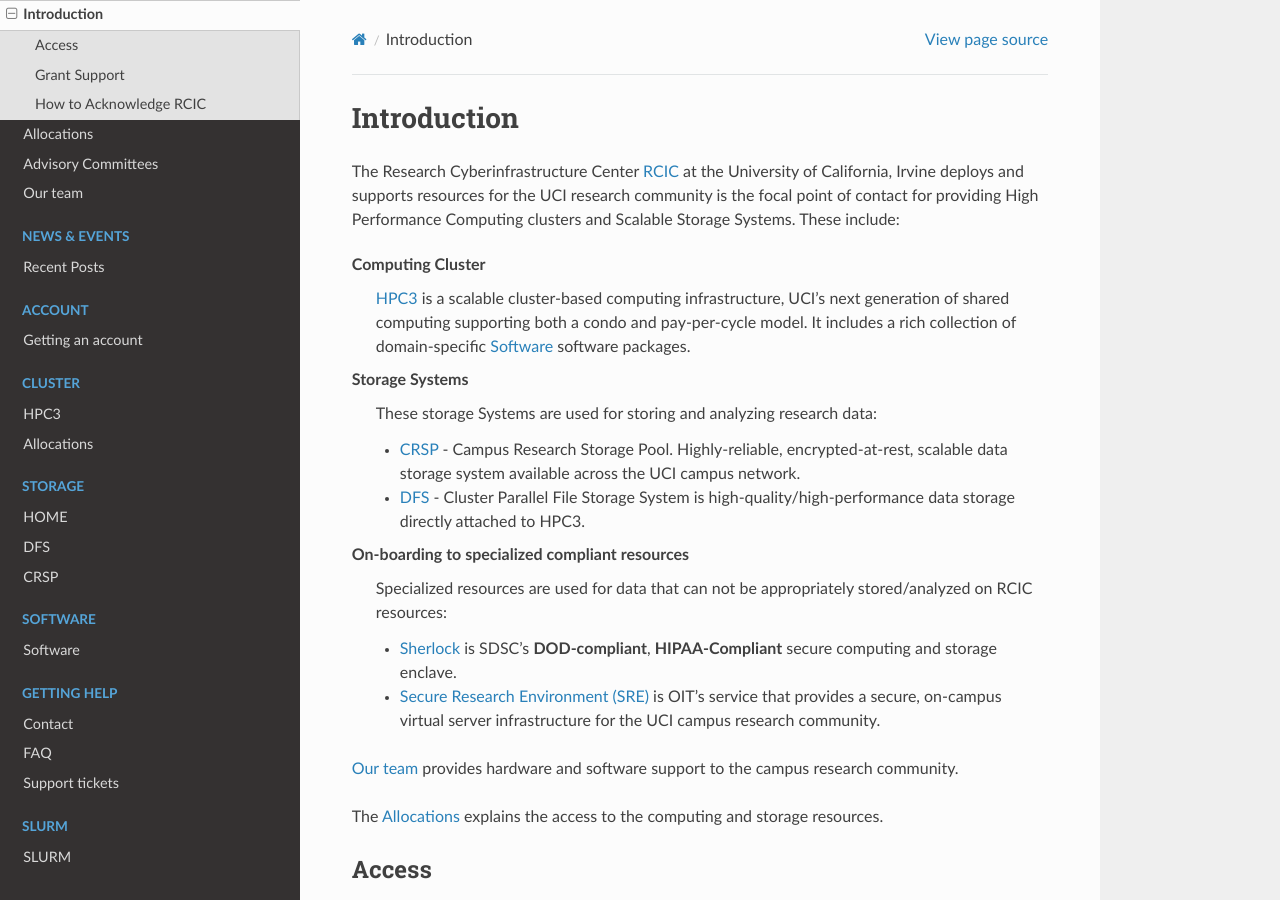
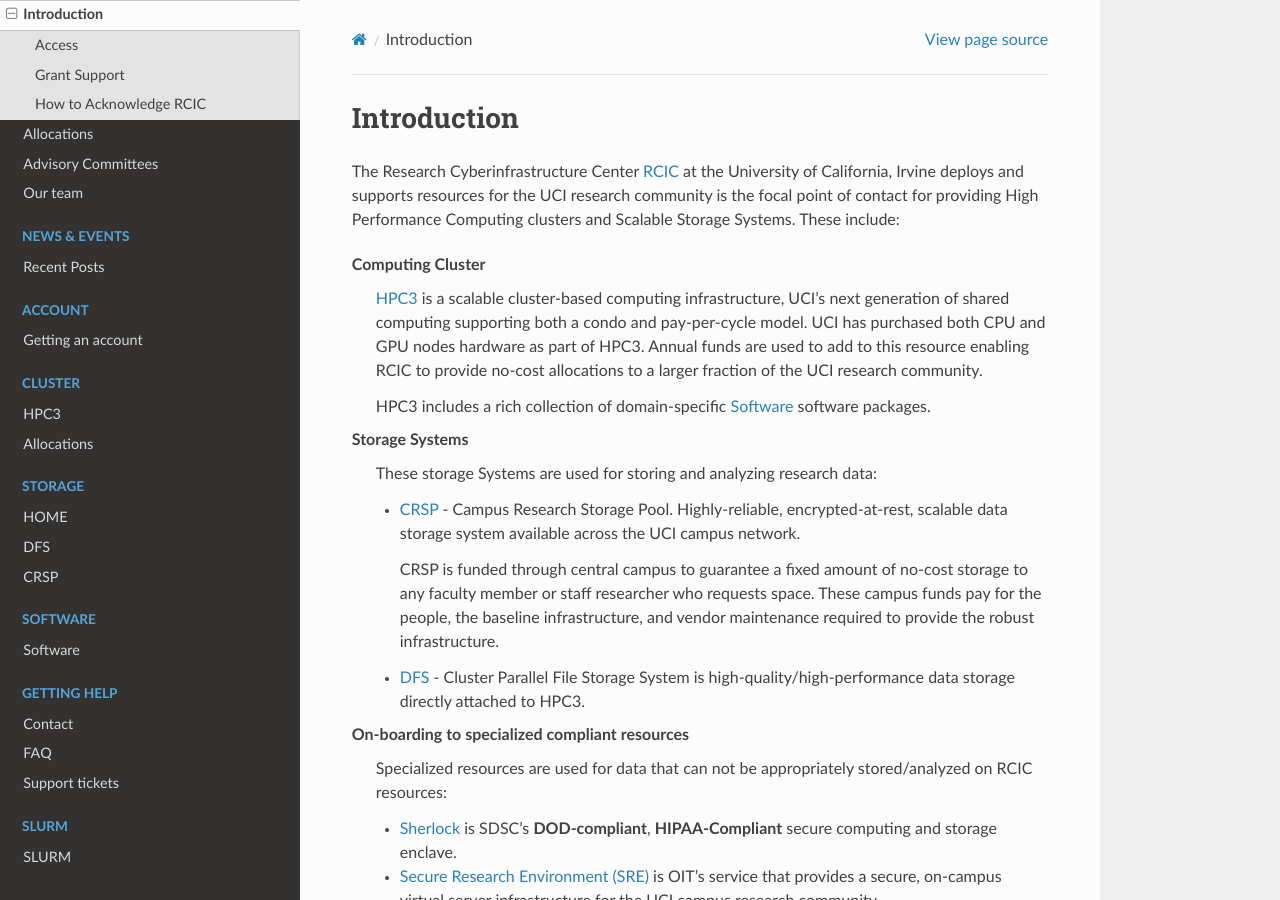
Before and after one commit to RCIC-UCI-Public/website-rcic, a Sphinx documentation site: the page built from docs/source/about/intro.rst, in a window 1280 px wide and 900 px high. Built offline with Sphinx 7.4.7 and the Read the Docs theme 2.0.0, drawn with Linux system fonts in a browser that asks for light colours; pages that are not in the unit, such as notebooks, are missing from menus.

Commit message:
add snippet about uci purchase for crsp

```diff
--- a/docs/source/about/intro.rst
+++ b/docs/source/about/intro.rst
@@ -10,13 +10,22 @@
 **Computing Cluster**
   :ref:`hpc3` is a scalable cluster-based computing infrastructure, UCI's next generation of
   shared computing supporting both a condo and pay-per-cycle model.
-  It includes a rich collection of domain-specific :ref:`modules` software packages.
+  UCI has purchased both CPU and GPU nodes hardware as part of HPC3. Annual funds are
+  used to add to this resource enabling RCIC to provide no-cost allocations to a larger
+  fraction of the UCI research community.
+
+  HPC3 includes a rich collection of domain-specific :ref:`modules` software packages.
+
 
 **Storage Systems**
   These storage Systems  are used for storing and analyzing research data:
 
   - :ref:`crsp` - Campus Research Storage Pool. Highly-reliable, encrypted-at-rest, scalable data
     storage system available across the UCI campus network.
+
+    CRSP is funded through central campus to guarantee a fixed amount of no-cost storage to any
+    faculty member or staff researcher who requests space. These campus funds pay for the people,
+    the baseline infrastructure, and vendor maintenance required to provide the robust infrastructure.
   - :ref:`dfs` -  Cluster Parallel File Storage System  is high-quality/high-performance data
     storage directly attached to HPC3.
 
```
